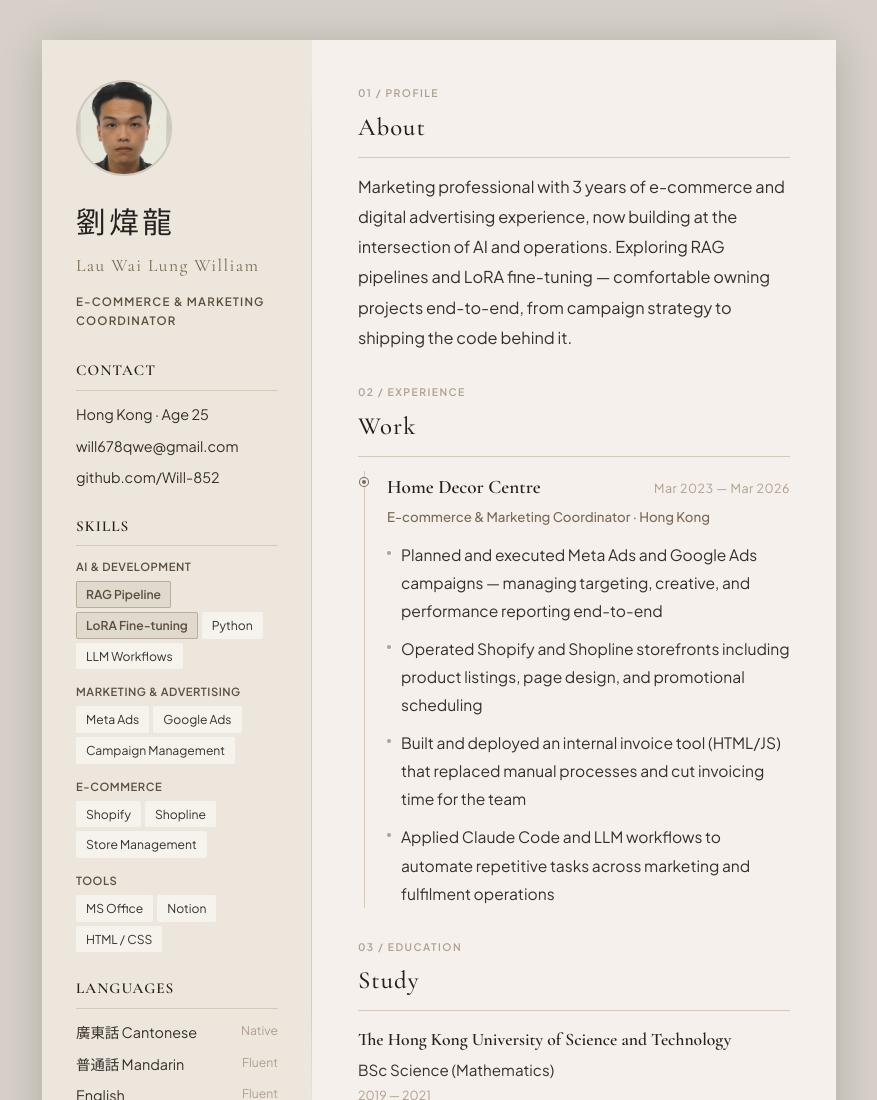
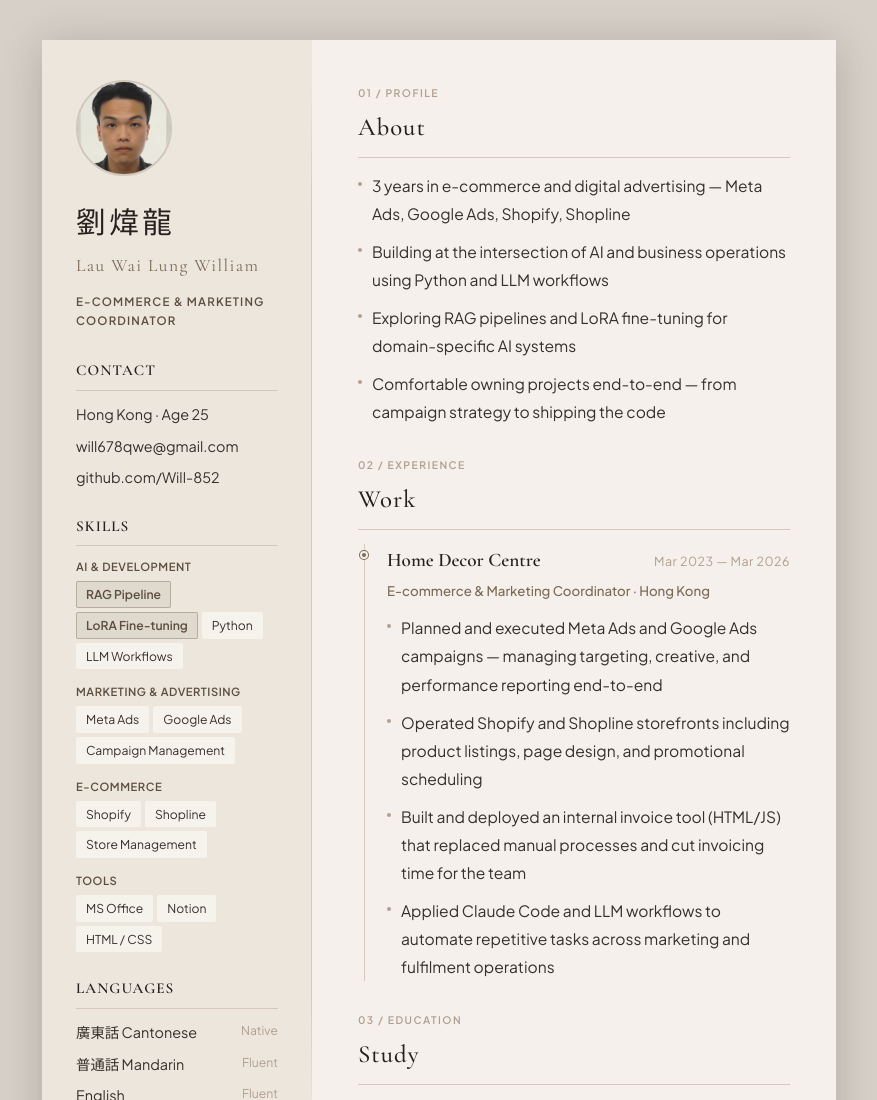
Before and after one commit to Will-852/resume, a plain HTML site: page index.html in a window 1280 px wide. Shown: the top 1100 px of the page, without its empty margins (201-1078 px from the left). Drawn offline with nearby package versions, Linux system fonts and the light colour scheme.

Commit message:
update: profile to bullet points

```diff
--- a/index.html
+++ b/index.html
@@ -21,7 +21,6 @@
     }
 
     *, *::before, *::after { margin: 0; padding: 0; box-sizing: border-box; }
-
     html { font-size: 16px; -webkit-font-smoothing: antialiased; }
 
     body {
@@ -49,7 +48,6 @@
       position: relative;
       overflow: hidden;
     }
-
     .sidebar::after {
       content: '';
       position: absolute;
@@ -75,7 +73,6 @@
       letter-spacing: 0.12em;
       margin-bottom: 2px;
     }
-
     .name-en {
       font-family: 'Cormorant Garamond', serif;
       font-size: 1.1rem; font-weight: 400;
@@ -83,7 +80,6 @@
       letter-spacing: 0.08em;
       margin-bottom: 12px;
     }
-
     .title {
       font-size: 0.72rem; font-weight: 600;
       color: var(--accent-deep);
@@ -94,7 +90,6 @@
     }
 
     .sidebar-section { margin-bottom: 24px; }
-
     .sidebar-heading {
       font-family: 'Cormorant Garamond', serif;
       font-size: 0.95rem; font-weight: 600;
@@ -123,9 +118,7 @@
       letter-spacing: 0.05em;
       text-transform: uppercase;
     }
-
     .skill-tags { display: flex; flex-wrap: wrap; gap: 4px; }
-
     .skill-tag {
       font-size: 0.76rem; font-weight: 400;
       color: var(--text);
@@ -134,7 +127,6 @@
       border-radius: 2px;
       padding: 2px 9px;
     }
-
     .skill-tag.highlight {
       background: rgba(122,106,87,0.10);
       border: 1px solid rgba(122,106,87,0.40);
@@ -178,16 +170,12 @@
       border-bottom: 1px solid var(--line);
     }
 
-    .profile-text { font-size: 1.02rem; color: var(--text); line-height: 1.85; }
-
     .experience-list {
       border-left: 1px solid var(--line);
       margin-left: 6px;
       padding-left: 22px;
     }
-
     .experience-item { position: relative; }
-
     .experience-item::before {
       content: '';
       position: absolute;
@@ -203,14 +191,11 @@
       display: flex; justify-content: space-between;
       align-items: baseline; gap: 8px; margin-bottom: 3px;
     }
-
     .exp-company {
       font-family: 'Cormorant Garamond', serif;
       font-size: 1.2rem; font-weight: 600; color: var(--heading);
     }
-
     .exp-date { font-size: 0.78rem; color: var(--muted); letter-spacing: 0.04em; white-space: nowrap; }
-
     .exp-title-role {
       font-size: 0.83rem; font-weight: 500;
       color: var(--accent); margin-bottom: 12px;
@@ -328,9 +313,12 @@
       <section class="section">
         <div class="section-label">Profile</div>
         <h2 class="section-heading">About</h2>
-        <p class="profile-text">
-          Marketing professional with 3 years of e-commerce and digital advertising experience, now building at the intersection of AI and operations. Exploring RAG pipelines and LoRA fine-tuning — comfortable owning projects end-to-end, from campaign strategy to shipping the code behind it.
-        </p>
+        <ul class="exp-bullets">
+          <li>3 years in e-commerce and digital advertising — Meta Ads, Google Ads, Shopify, Shopline</li>
+          <li>Building at the intersection of AI and business operations using Python and LLM workflows</li>
+          <li>Exploring RAG pipelines and LoRA fine-tuning for domain-specific AI systems</li>
+          <li>Comfortable owning projects end-to-end — from campaign strategy to shipping the code</li>
+        </ul>
       </section>
 
       <section class="section">
```
